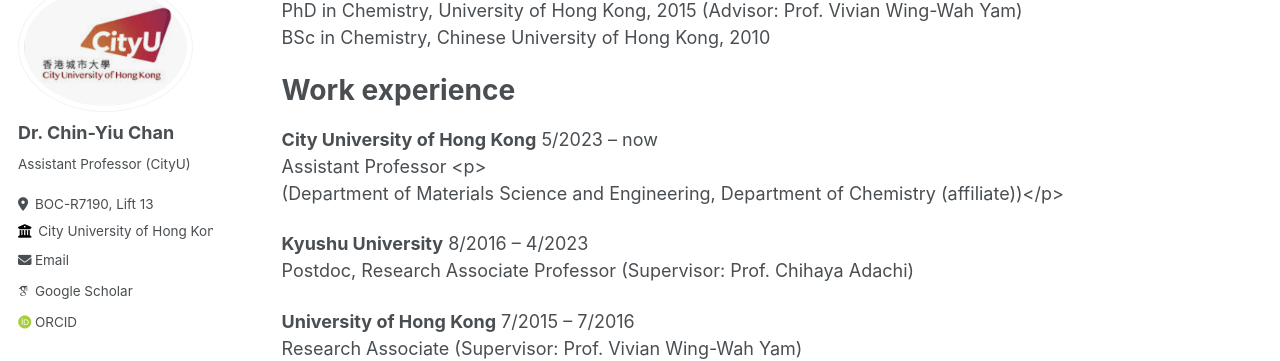
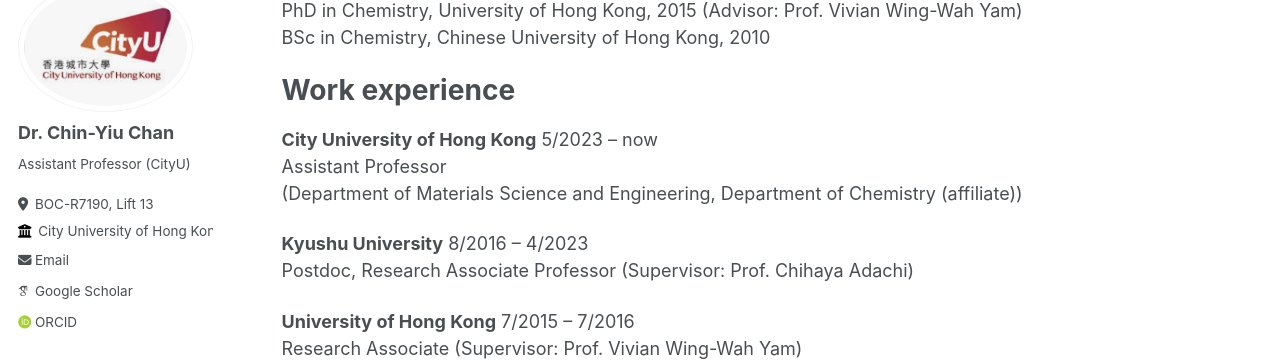
Before and after one commit to cychan-chem/chinychan.github.io, a Jekyll site: the page built from _pages/cv.md, in a window 1280 px wide and 900 px high, scrolled down 501 px. Shown: the part 104-465 px from the top of the window. Built offline with Jekyll 4.4.1, drawn with Linux system fonts in a browser that asks for light colours; some web fonts are replaced.

Commit message:
Update cv.md

```diff
--- a/_pages/cv.md
+++ b/_pages/cv.md
@@ -25,7 +25,7 @@ BSc in Chemistry, Chinese University of Hong Kong, 2010</p>
 Work experience
 ======
 **City University of Hong Kong** 5/2023 – now
-Assistant Professor <p><br>(Department of Materials Science and Engineering, Department of Chemistry (affiliate))</p>
+Assistant Professor <br>(Department of Materials Science and Engineering, Department of Chemistry (affiliate))
 
 **Kyushu University** 8/2016 – 4/2023
 Postdoc, Research Associate Professor (Supervisor: Prof. Chihaya Adachi)
```
